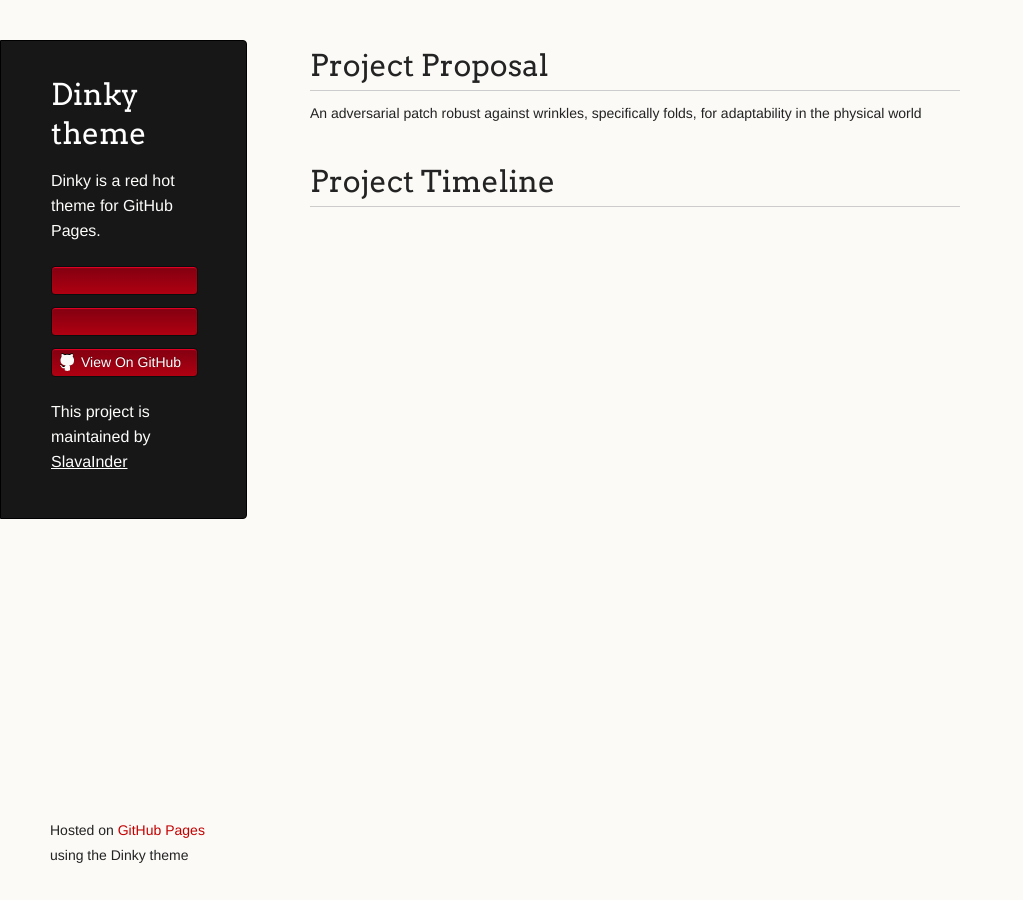
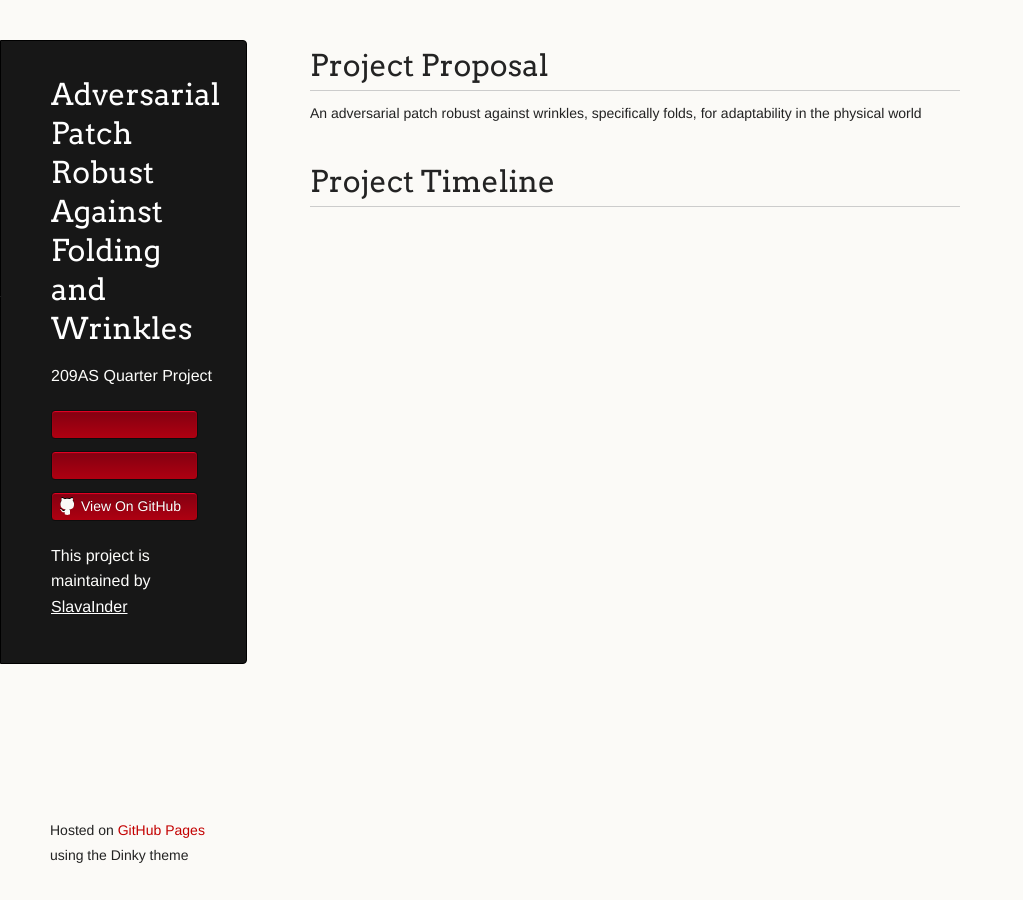
Before and after one commit to SlavaInder/209AS_Adversarial_Patch, a Jekyll site: the page built from docs/index.md, in a window 1280 px wide. Shown: the whole page, without its empty margins (0-1023 px from the left). Built offline with Jekyll 4.4.1, drawn with Linux system fonts in a browser that asks for light colours; our own code applies the rules of GitHub Pages for plain Markdown files.

Commit message:
Update _config.yml

```diff
--- a/docs/_config.yml
+++ b/docs/_config.yml
@@ -1,5 +1,5 @@
-title: Dinky theme
-description: Dinky is a red hot theme for GitHub Pages.
+title: Adversarial Patch Robust Against Folding and Wrinkles
+description: 209AS Quarter Project
 show_downloads: true
 google_analytics:
 theme: jekyll-theme-dinky
```
